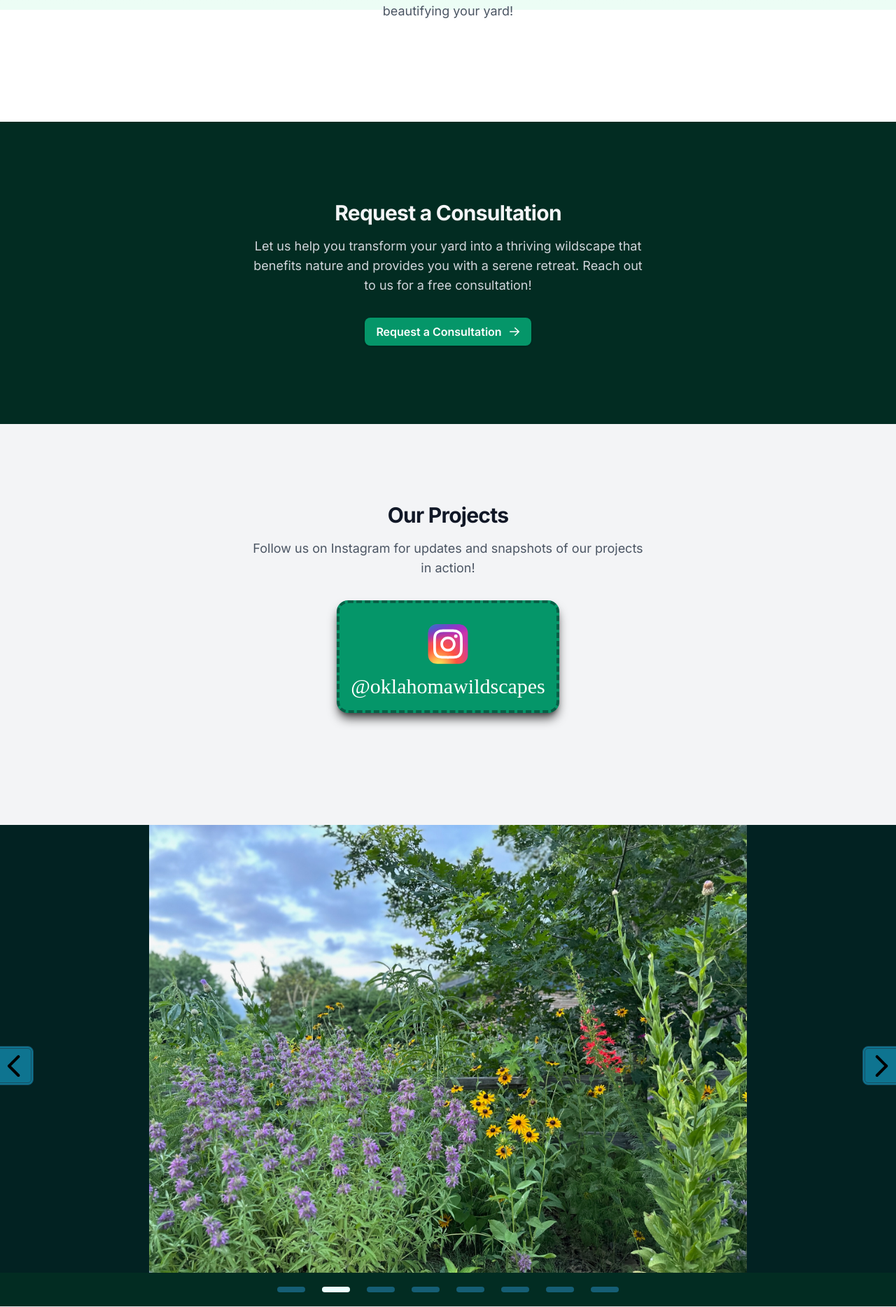
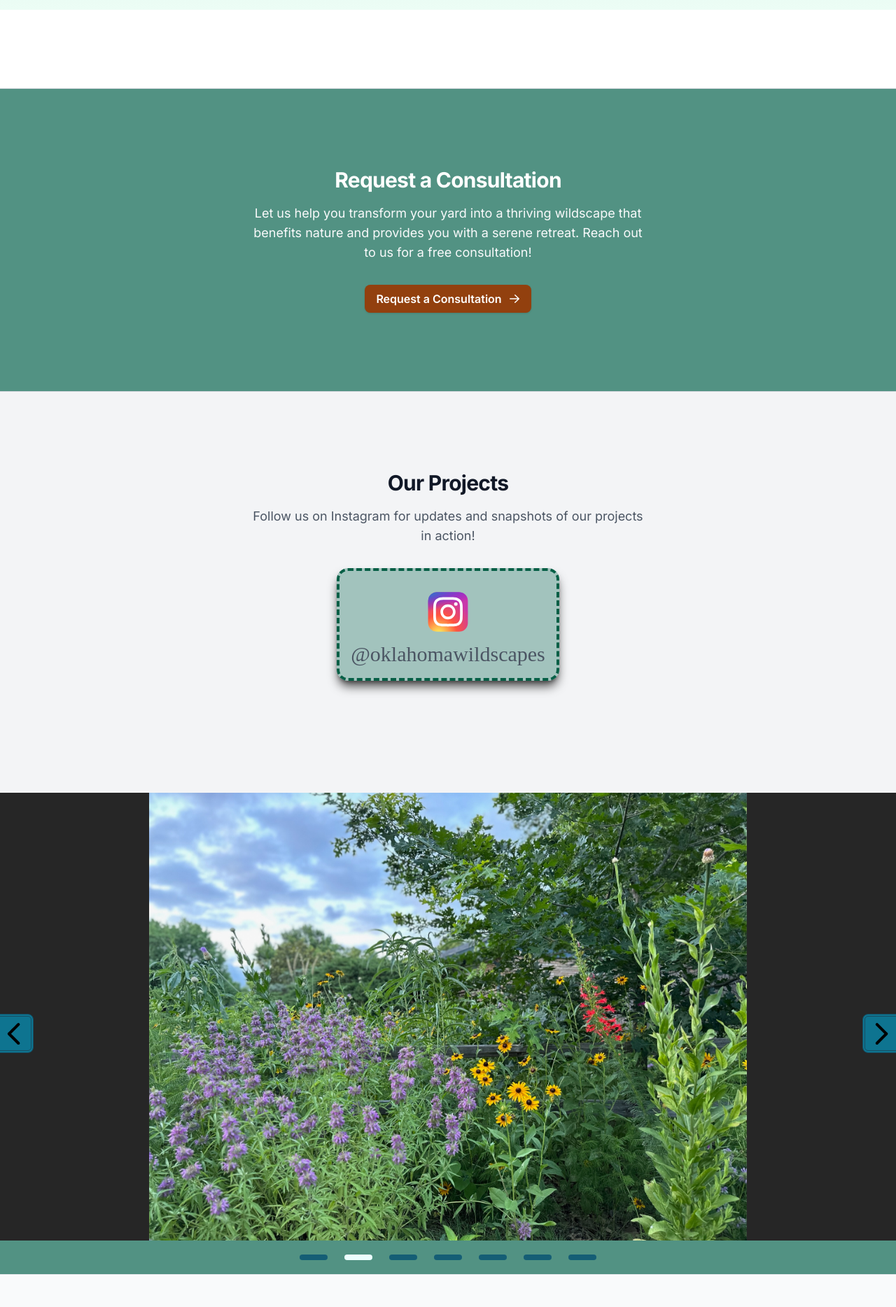
Before and after one commit to ppalms/ok-wildscapes, a Next.js app: page / in a window 1280 px wide. Shown: the part 786-2654 px from the top of the page at 70% size. Built offline with nearby package versions, Linux system fonts and the light colour scheme.

Commit message:
Update background color to match business cards

```diff
--- a/src/components/ui/main/Carousel.tsx
+++ b/src/components/ui/main/Carousel.tsx
@@ -9,6 +9,37 @@ import {
   usePrevNextButtons
 } from './CarouselArrowButtons';
 import { DotButton, useDotButton } from './CarouselDotButton';
+
+const images = [
+  {
+    src: '/images/carousel/mockingbird-entrance.jpeg',
+    alt: 'Path through meadow garden to front door'
+  },
+  {
+    src: '/images/carousel/mockingbird-meadow-1.jpeg',
+    alt: 'Meadow garden bed'
+  },
+  {
+    src: '/images/carousel/mockingbird-meadow-2.jpeg',
+    alt: 'Meadow garden bed'
+  },
+  {
+    src: '/images/carousel/mockingbird-meadow-3.jpeg',
+    alt: 'Meadow garden bed'
+  },
+  {
+    src: '/images/carousel/mockingbird-spring-bloomers.jpeg',
+    alt: 'Winecup and poppy mallow'
+  },
+  {
+    src: '/images/carousel/mockingbird-blue-bonnet.jpeg',
+    alt: 'Texas bluebonnet'
+  },
+  {
+    src: '/images/carousel/mockingbird-coreopsis.jpeg',
+    alt: 'Coreopsis'
+  }
+];
 
 export const Carousel = () => {
   const [emblaRef, emblaApi] = useEmblaCarousel(
@@ -34,70 +65,17 @@ export const Carousel = () => {
   return (
     <div className="embla" ref={emblaRef}>
       <div className="embla-container">
-        <div className="embla-slide">
-          <Image
-            src="/images/carousel/mockingbird-entrance.jpeg"
-            className="carousel-image"
-            alt="Path through meadow garden to front door"
-            fill={true}
-          />
-        </div>
-        <div className="embla-slide">
-          <Image
-            src="/images/carousel/mockingbird-meadow-1.jpeg"
-            className="carousel-image"
-            alt="Meadow garden bed"
-            fill={true}
-          />
-        </div>
-        <div className="embla-slide">
-          <Image
-            src="/images/carousel/mockingbird-meadow-2.jpeg"
-            className="carousel-image"
-            alt="Meadow garden bed"
-            fill={true}
-          />
-        </div>
-        <div className="embla-slide">
-          <Image
-            src="/images/carousel/mockingbird-meadow-3.jpeg"
-            className="carousel-image"
-            alt="Meadow garden bed"
-            fill={true}
-          />
-        </div>
-        <div className="embla-slide">
-          <Image
-            src="/images/carousel/mockingbird-spring-bloomers.jpeg"
-            className="carousel-image"
-            alt="Winecup and poppy mallow"
-            fill={true}
-          />
-        </div>
-        <div className="embla-slide">
-          <Image
-            src="/images/carousel/mockingbird-blue-bonnet.jpeg"
-            className="carousel-image"
-            alt="Texas bluebonnet"
-            fill={true}
-          />
-        </div>
-        <div className="embla-slide">
-          <Image
-            src="/images/carousel/mockingbird-coreopsis.jpeg"
-            className="carousel-image"
-            alt="Plains Coreopsis"
-            fill={true}
-          />
-        </div>
-        <div className="embla-slide">
-          <Image
-            src="/images/carousel/mockingbird-bouquet.jpeg"
-            className="carousel-image"
-            alt="Wildflower bouquet"
-            fill={true}
-          />
-        </div>
+        {/* Slides */}
+        {images.map((image, index) => (
+          <div className="embla-slide" key={index}>
+            <Image
+              src={image.src}
+              className="carousel-image"
+              alt={image.alt}
+              fill={true}
+            />
+          </div>
+        ))}
       </div>
 
       <div className="embla-buttons">
--- a/src/components/ui/main/Consultation.tsx
+++ b/src/components/ui/main/Consultation.tsx
@@ -6,14 +6,14 @@ export function Consultation() {
   return (
     <section
       id="consultation"
-      className="relative overflow-hidden bg-emerald-950 py-20 sm:py-28"
+      className="relative overflow-hidden border-y border-gray-300 bg-okw-green py-20 sm:py-28"
     >
-      <Container className="relative">
+      <Container>
         <div className="mx-auto max-w-xl sm:text-center">
-          <h2 className="font-display text-3xl font-bold tracking-tight text-gray-100">
+          <h2 className="font-display text-3xl font-bold tracking-tight text-white">
             Request a Consultation
           </h2>
-          <p className="mt-4 text-lg text-gray-300">
+          <p className="mt-4 text-lg text-gray-50">
             Let us help you transform your yard into a thriving wildscape that
             benefits nature and provides you with a serene retreat. Reach out to
             us for a free consultation!
@@ -21,7 +21,7 @@ export function Consultation() {
           <div className="mt-8 flex justify-center">
             <Link
               href="/consultation"
-              className="flex items-center rounded-lg bg-emerald-600 px-4 py-2 font-semibold text-white shadow hover:bg-emerald-700"
+              className="flex items-center rounded-lg bg-amber-800 px-4 py-2 font-semibold text-white shadow hover:bg-amber-900"
             >
               Request a Consultation{' '}
               <ArrowRightIcon className="h-5 w-5 -mr-0.5 ml-2" />
--- a/src/components/ui/main/Footer.tsx
+++ b/src/components/ui/main/Footer.tsx
@@ -37,7 +37,7 @@ const navigation = [
 
 export function Footer() {
   return (
-    <footer className="border-t border-gray-200 bg-neutral-50">
+    <footer className="border-t border-gray-200 bg-gray-50">
       <Container>
         <div className="flex flex-col items-start gap-y-12 py-12">
           <div className="flex flex-col-reverse sm:flex-row justify-between items-center w-full text-gray-900">
@@ -73,14 +73,14 @@ export function Footer() {
         </div>
       </Container>
 
-      <div className="w-full border-t border-gray-200 bg-emerald-100">
+      <div className="w-full border-t border-gray-200 bg-okw-green-light">
         <div className="mx-auto max-w-7xl px-6 py-8 md:flex md:items-center md:justify-between lg:px-8">
           <div className="flex justify-center space-x-6 md:order-2">
             {navigation.map((item) => (
               <a
                 key={item.name}
                 href={item.href}
-                className="text-emerald-700 hover:text-gray-500"
+                className="text-emerald-700 hover:text-gray-700"
               >
                 <span className="sr-only">{item.name}</span>
                 <item.icon className="h-6 w-6" aria-hidden="true" />
@@ -88,7 +88,7 @@ export function Footer() {
             ))}
           </div>
           <div className="mt-8 md:order-1 md:mt-0">
-            <p className="text-center text-xs leading-5 text-gray-500">
+            <p className="text-center text-xs leading-5 text-gray-700">
               &copy; Copyright 2024. All rights reserved.
             </p>
           </div>
--- a/src/components/ui/main/Hero.tsx
+++ b/src/components/ui/main/Hero.tsx
@@ -2,7 +2,7 @@ import { Container } from '@/components/ui/main/Container';
 
 export function Hero() {
   return (
-    <div className="overflow-hidden py-20 sm:py-32 lg:pb-32 xl:pb-36">
+    <div className="overflow-hidden py-20 lg:pb-32 xl:pb-36">
       <Container className="relative">
         <div className="mx-auto max-w-xl sm:text-center">
           <h1 className="font-display text-3xl font-bold tracking-tight text-gray-900">
--- a/src/components/ui/main/NavLinks.tsx
+++ b/src/components/ui/main/NavLinks.tsx
@@ -32,7 +32,7 @@ export function NavLinks() {
       <AnimatePresence>
         {hoveredIndex === index && (
           <motion.span
-            className="absolute inset-0 rounded-lg bg-emerald-200"
+            className="absolute inset-0 rounded-lg bg-okw-green-light"
             layoutId="hoverBackground"
             initial={{ opacity: 0 }}
             animate={{ opacity: 1, transition: { duration: 0.15 } }}
--- a/src/components/ui/main/Projects.tsx
+++ b/src/components/ui/main/Projects.tsx
@@ -19,7 +19,7 @@ export function Projects() {
           <div className="p-8">
             <div className="flex items-center justify-center">
               <a
-                className="p-4 rounded-2xl shadow-neutral-700 shadow-lg border-4 border-dashed border-emerald-800 bg-emerald-600 hover:bg-emerald-700"
+                className="p-4 rounded-2xl shadow-neutral-700 shadow-lg border-4 border-dashed border-emerald-800 text-gray-600 bg-okw-green-light hover:text-gray-100 hover:bg-okw-green"
                 href="https://www.instagram.com/oklahomawildscapes/?utm_source=ig_embed&amp;utm_campaign=loading"
                 target="_blank"
               >
@@ -31,7 +31,7 @@ export function Projects() {
                   width={32}
                   height={32}
                 />
-                <span className="script text-2xl sm:text-3xl text-white">
+                <span className="script text-2xl sm:text-3xl">
                   @oklahomawildscapes
                 </span>
               </a>
--- a/src/styles/globals.css
+++ b/src/styles/globals.css
@@ -50,7 +50,7 @@
     --radius: 0.5rem;
 
     --foreground-rgb: 0, 0, 0;
-    --background-start-rgb: 209, 250, 229, 0.5;
+    --background-start-rgb: 82, 146, 131, 0.5;
     --background-end-rgb: 236, 253, 245;
   }
 
@@ -84,9 +84,14 @@
     --ring: 0 0% 83.1%;
   }
 
-  .bg-emerald-1000 {
+  .bg-okw-green {
     --tw-bg-opacity: 1;
-    background-color: rgb(2 34 34 / var(--tw-bg-opacity));
+    background-color: rgb(82 146 131 / var(--tw-bg-opacity));
+  }
+
+  .bg-okw-green-light {
+    --tw-bg-opacity: 0.5;
+    background-color: rgb(82 146 131 / var(--tw-bg-opacity));
   }
 }
 
@@ -102,7 +107,7 @@
 
 /* Embla Carousel styles https://www.embla-carousel.com */
 .embla {
-  @apply w-full overflow-hidden relative bg-emerald-1000;
+  @apply w-full overflow-hidden relative bg-neutral-800;
 }
 .embla-container {
   @apply flex h-80 sm:h-100;
@@ -147,7 +152,7 @@
   margin: 0;
 }
 .embla-dots {
-  @apply relative flex items-center justify-center left-0 right-0 bg-emerald-950 pb-1 sm:p-0;
+  @apply relative flex items-center justify-center left-0 right-0 bg-okw-green sm:p-0;
 }
 .embla-dot {
   @apply flex items-center mx-3 w-10 h-8 sm:h-12;
```
